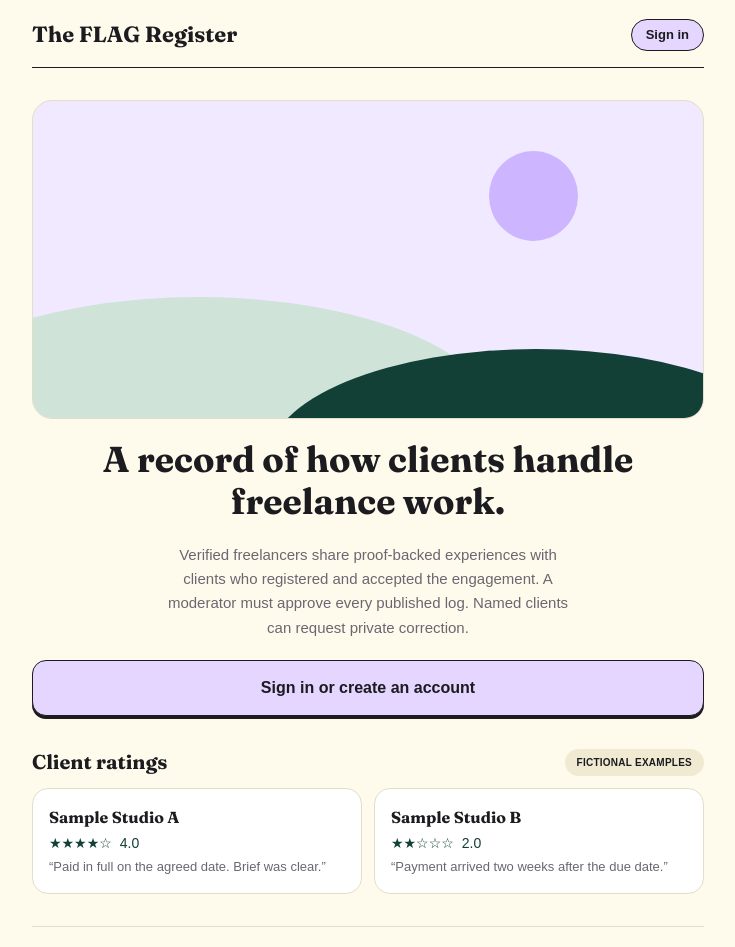
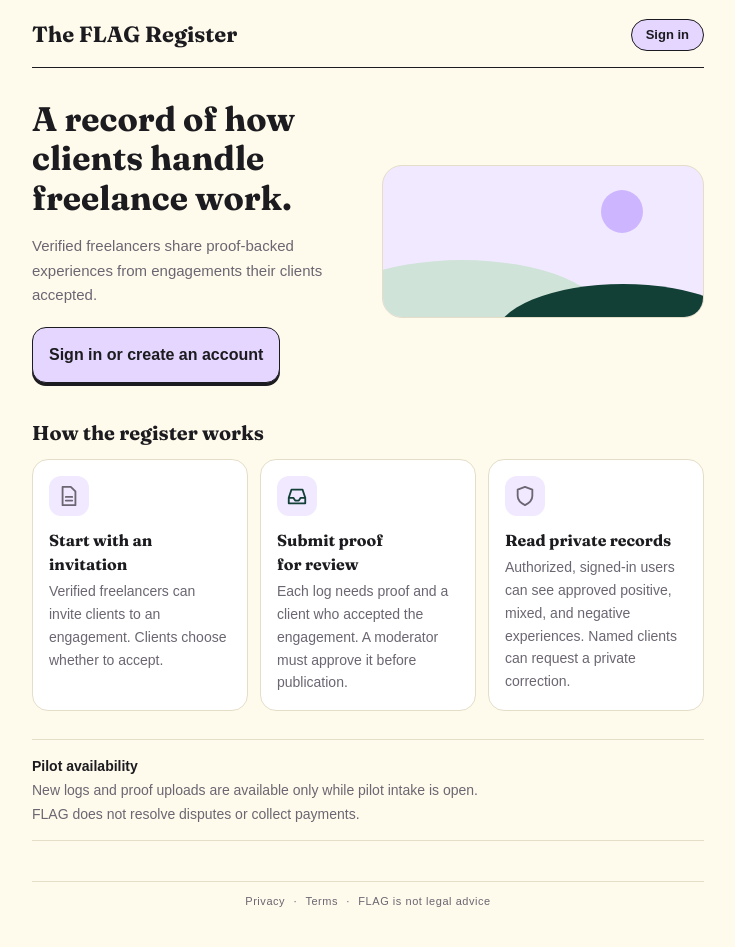
Before and after one commit to slvdrvncntjvr/FLAG, a Next.js app in the folder web/: page / in a window 1280 px wide. Shown: the top 947 px of the page, without its empty margins (272-1007 px from the left). Built offline with nearby package versions, Linux system fonts and the light colour scheme; a web font is replaced by a local one.

Commit message:
Replace mockup examples with production-facing copy

```diff
--- a/web/src/app/(public)/page.tsx
+++ b/web/src/app/(public)/page.tsx
@@ -1,58 +1,64 @@
+import Image from "next/image";
 import Link from "next/link";
 import { PageShell } from "@/components/page-shell";
 import { RegisterIllustration } from "@/components/register-illustration";
 
-const exampleRatings = [
-  { name: "Sample Studio A", rating: 4, note: "Paid in full on the agreed date. Brief was clear." },
-  { name: "Sample Studio B", rating: 2, note: "Payment arrived two weeks after the due date." },
+const steps = [
+  {
+    title: "Start with an invitation",
+    icon: "/register/engagements.svg",
+    description: "Verified freelancers can invite clients to an engagement. Clients choose whether to accept.",
+  },
+  {
+    title: "Submit proof for review",
+    icon: "/register/queue.svg",
+    description: "Each log needs proof and a client who accepted the engagement. A moderator must approve it before publication.",
+  },
+  {
+    title: "Read private records",
+    icon: "/register/record.svg",
+    description: "Authorized, signed-in users can see approved positive, mixed, and negative experiences. Named clients can request a private correction.",
+  },
 ];
 
 export default function Landing() {
   return (
     <PageShell aside={<Link href="/sign-in" className="register-secondary">Sign in</Link>}>
-      <section aria-labelledby="landing-heading" className="text-center">
-        <RegisterIllustration />
-        <h1 id="landing-heading" className="mx-auto mt-5 max-w-[24ch] font-serif text-[2rem] leading-[1.16] sm:text-4xl">
-          A record of how clients handle freelance work.
-        </h1>
-        <p className="mx-auto mt-5 max-w-[50ch] text-[0.9375rem] leading-relaxed text-muted">
-          Verified freelancers share proof-backed experiences with clients who registered and accepted the engagement.
-          A moderator must approve every published log. Named clients can request private correction.
-        </p>
-        <Link href="/sign-in" className="register-primary mt-5 w-full">Sign in or create an account</Link>
+      <section aria-labelledby="landing-heading" className="grid gap-5 text-center md:grid-cols-2 md:items-center md:gap-7 md:text-left">
+        <div className="md:order-last"><RegisterIllustration /></div>
+        <div>
+          <h1 id="landing-heading" className="mx-auto max-w-[24ch] font-serif text-[2rem] leading-[1.16] md:mx-0 md:text-[2.125rem]">
+            A record of how clients handle freelance work.
+          </h1>
+          <p className="mx-auto mt-4 max-w-[46ch] text-[0.9375rem] leading-relaxed text-muted md:mx-0">
+            Verified freelancers share proof-backed experiences from engagements their clients accepted.
+          </p>
+          <Link href="/sign-in" className="register-primary mt-5 w-full md:w-auto">Sign in or create an account</Link>
+        </div>
       </section>
 
-      <section aria-labelledby="ratings-heading" className="mt-8">
-        <div className="flex flex-wrap items-center justify-between gap-2">
-          <h2 id="ratings-heading" className="font-serif text-xl">Client ratings</h2>
-          <span className="rounded-full bg-sand px-3 py-1.5 text-[0.625rem] font-semibold tracking-wide uppercase">
-            Fictional examples
-          </span>
-        </div>
-        <ul className="mt-3 grid gap-3 sm:grid-cols-2">
-          {exampleRatings.map(({ name, rating, note }) => (
-            <li key={name} className="register-panel space-y-1">
-              <h3 className="font-serif text-base font-semibold">{name}</h3>
-              <p className="flex items-center gap-2 text-sm text-accent">
-                <span aria-hidden="true">{"★".repeat(rating)}{"☆".repeat(5 - rating)}</span>
-                <span>{rating.toFixed(1)}<span className="sr-only"> out of 5</span></span>
-              </p>
-              <p className="text-[0.8125rem] text-muted">“{note}”</p>
+      <section aria-labelledby="register-guide" className="mt-9">
+        <h2 id="register-guide" className="font-serif text-xl">How the register works</h2>
+        <ol className="mt-3 grid gap-3 md:grid-cols-3">
+          {steps.map(({ title, icon, description }) => (
+            <li key={title} className="register-panel flex items-start gap-3 md:flex-col">
+              <span className="grid size-10 shrink-0 place-items-center rounded-xl bg-tint">
+                <Image src={icon} width={22} height={22} alt="" unoptimized />
+              </span>
+              <div>
+                <h3 className="font-serif text-base">{title}</h3>
+                <p className="mt-1 text-sm leading-relaxed text-muted">{description}</p>
+              </div>
             </li>
           ))}
-        </ul>
+        </ol>
       </section>
 
-      <section aria-labelledby="pilot-heading" className="register-ledger mt-8 py-4 text-sm">
-        <h2 id="pilot-heading" className="font-serif text-xl">Available in this pilot</h2>
-        <p className="mt-2">Create an account, complete onboarding, request a freelancer identity check, and send or respond to engagement invitations. The pilot includes moderated logs, client records, and private corrections.</p>
-        <p className="mt-2 text-muted">New log submissions are available only when pilot intake is open. Real pilot data requires completed acceptance testing.</p>
+      <section aria-labelledby="pilot-heading" className="register-ledger mt-7 space-y-1 py-4 text-sm">
+        <h2 id="pilot-heading" className="font-semibold">Pilot availability</h2>
+        <p className="text-muted">New logs and proof uploads are available only while pilot intake is open.</p>
+        <p className="text-muted">FLAG does not resolve disputes or collect payments.</p>
       </section>
-      <ul className="divide-y divide-rule border-b border-rule text-sm">
-        <li className="py-3">Client records include approved positive, mixed, and negative experiences.</li>
-        <li className="py-3">Client records are restricted to authorized signed-in users.</li>
-        <li className="py-3">FLAG is not legal advice and does not resolve disputes.</li>
-      </ul>
     </PageShell>
   );
 }
--- a/web/src/features/engagements/forms.tsx
+++ b/web/src/features/engagements/forms.tsx
@@ -12,8 +12,8 @@ export function CreateEngagementForm() {
   const [state, action, pending] = useActionState(createEngagement, null);
   return <form id="new-engagement" action={action} className="scroll-mt-4 space-y-4 border-t border-rule pt-5" aria-labelledby="new-engagement-heading">
     <h2 id="new-engagement-heading" className="font-serif text-2xl">New engagement</h2>
-    <label className="block text-sm">Engagement title<input className={field} name="title" required maxLength={160} placeholder="e.g. Brand site copy" /></label>
-    <label className="block text-sm">Client name as you know it<input className={field} name="clientNameHint" required maxLength={160} placeholder="e.g. Simple Trading Co." /></label>
+    <label className="block text-sm">Engagement title<input className={field} name="title" required maxLength={160} /></label>
+    <label className="block text-sm">Client name as you know it<input className={field} name="clientNameHint" required maxLength={160} /></label>
     <label className="block text-sm">Start date<input className={field} type="date" name="startedOn" required /></label>
     <p className="border-t border-rule pt-4 text-sm text-muted">The link expires in 14 days. You can create 10 invitations per day and 30 per week.</p>
     {state && !state.ok && <p role="alert" className="text-sm text-danger">{state.message}</p>}
```
